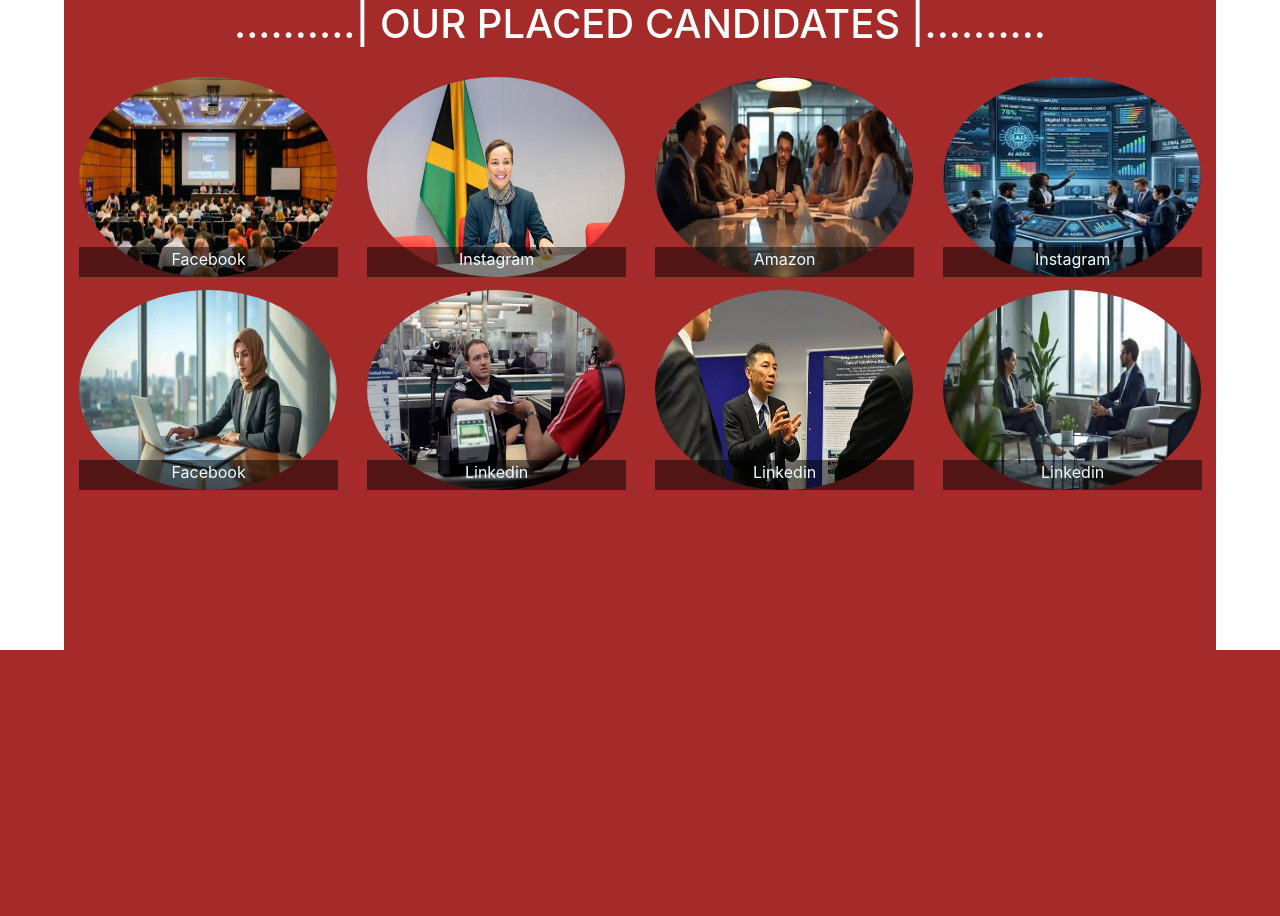
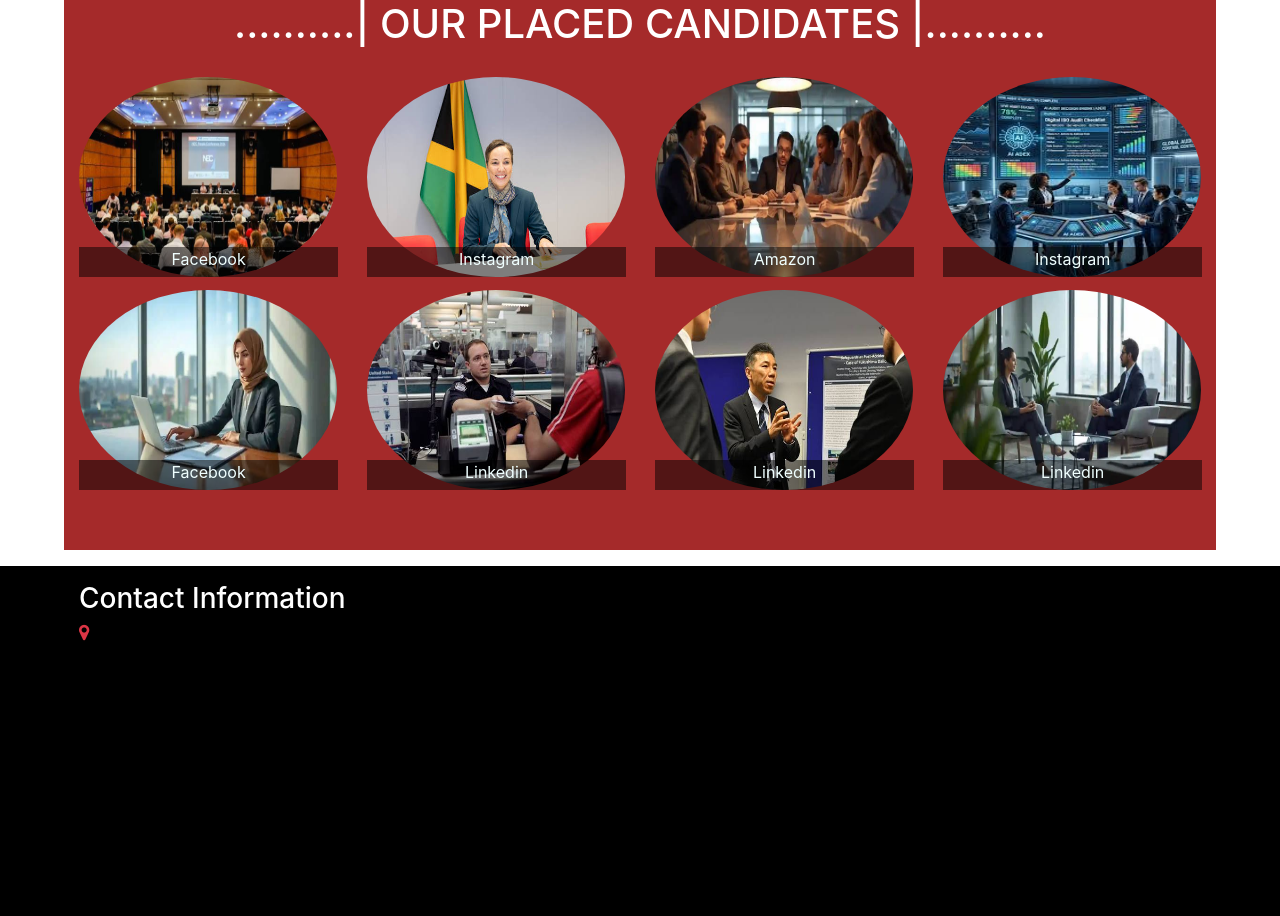
Before and after one commit to auvishekdas/drf-job-portal-api, a Django app: template Jobportal/Job/templates/index.html in a window 1280 px wide; the page is wider, and only the part inside the window is pictured. Shown: the part 1027-1943 px from the top of that part. Before the commit the page ends 1677 px from the top of that part, so only its background shows below. Run offline with Django 3.2, Linux system fonts and the light colour scheme; the template is opened without the code that fills it, so the values that code supplies are empty.

Commit message:
Update full repository

```diff
--- /dev/null
+++ b/Jobportal/Job/templates/footer.html
@@ -0,0 +1,13 @@
+{% load static %}
+<div class= "mt-3" style=" background-color:black ; width: 100%; height: 350px">
+<div class="container">
+    <div class="row">
+        <div class="col-md-4 mt-3">
+            <h3 class="text-white"> Contact Information</h3>
+             <p style="color:chartreuse ; font-size : 18px"><i class="fa fa-map-marker text-danger"></i></p>
+        </div>
+
+    </div>
+
+</div>
+</div>
--- a/Jobportal/Job/templates/index.html
+++ b/Jobportal/Job/templates/index.html
@@ -24,7 +24,7 @@
 
 </div>
 
-<div class="container" style="background-color: brown; height: 650px; margin-top: 2%">
+<div class="container" style="background-color: brown; height: 550px; margin-top: 2%">
 <h1 class="text-center text-white">..........| OUR PLACED CANDIDATES |..........</h1>
 <div class="row mt-3">
     <div class="col-md-3">
@@ -88,5 +88,6 @@
 </div>
 
 </div>
+{% include 'footer.html' %}
 
 {% endblock %}
```
Also changed, not shown: README.md.
